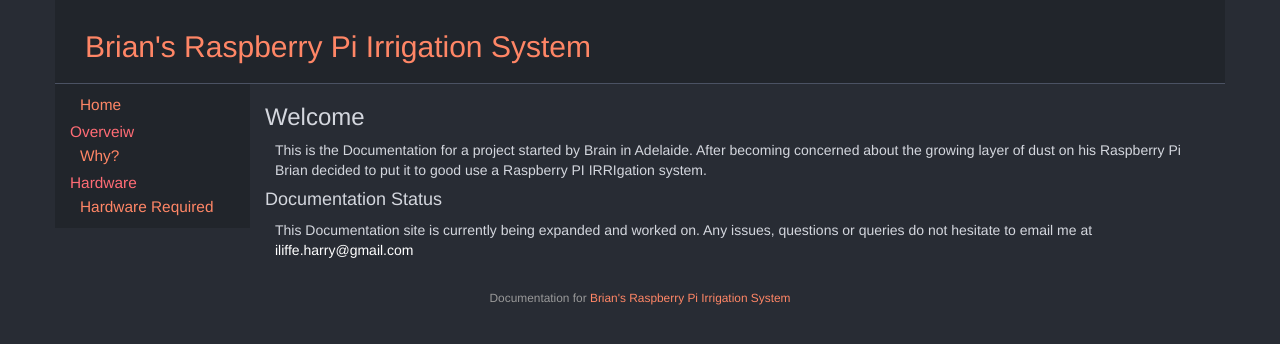
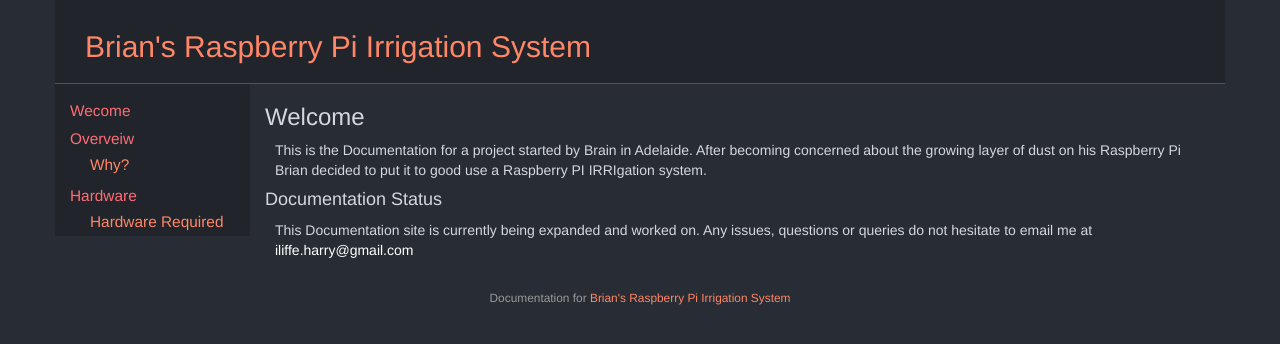
Before and after one commit to FabLabWgtn/BRPIIS, a Jekyll site: the page built from docs/index.md, in a window 1280 px wide. Shown: the top 344 px of the page. Built offline with Jekyll 4.4.1, drawn with Linux system fonts in a browser that asks for light colours.

Commit message:
tweaked css and base html

```diff
--- a/docs/_config.yml
+++ b/docs/_config.yml
@@ -21,7 +21,7 @@
 sections: [
     ['overview', 'Overveiw'],
     ['hardware', 'Hardware'],
-    ['tut', 'Tutorial'],
+    ['software', 'Software'],
     ['ref', 'Reference'],
     ['dev', 'Developers'],
     ['post', 'Posts']
--- a/docs/_includes/navigation.html
+++ b/docs/_includes/navigation.html
@@ -1,5 +1,5 @@
 <ul class="nav nav-list">
-    <li><a href="{{ site.baseurl }}/">Home</a></li>
+    <li><a class="nav-home nav-header" href="{{ site.baseurl }}/">Wecome</a></li>
     {% for section in site.sections %}
         {% assign attr = section[0] %}
         {% assign label = section[1] %}
--- a/docs/css/main.css
+++ b/docs/css/main.css
@@ -9,9 +9,11 @@
 }
 
 pre, code, pre code {
-    border: none;
+    border-style: dashed;
+    border-width: thin;
+    border-color: #4b5263;
     border-radius: 0;
-    background-color: #f9f9f9;
+    background-color: #21252b;
     font-size: 0.85em;
 
 }
@@ -70,9 +72,16 @@
     background-color: #21252b;
 }
 
+#navigation .nav-home {
+  padding-top: 10px;
+  padding-bottom: 0px;
+}
+
 #navigation li a {
-    padding-left: 10px;
+    padding-left: 20px;
     padding-right: 10px;
+    padding-top: 1px;
+    padding-bottom: 3px;
 }
 
 #navigation li a:hover {
@@ -82,8 +91,8 @@
 #navigation .nav-header {
     padding-left: 0;
     padding-right: 0;
-    margin-bottom: -8px;
-    margin-top: -5px;
+    margin-bottom: 3px;
+    margin-top: 6px;
     color: rgb(255, 108, 117);
 }
 
```
